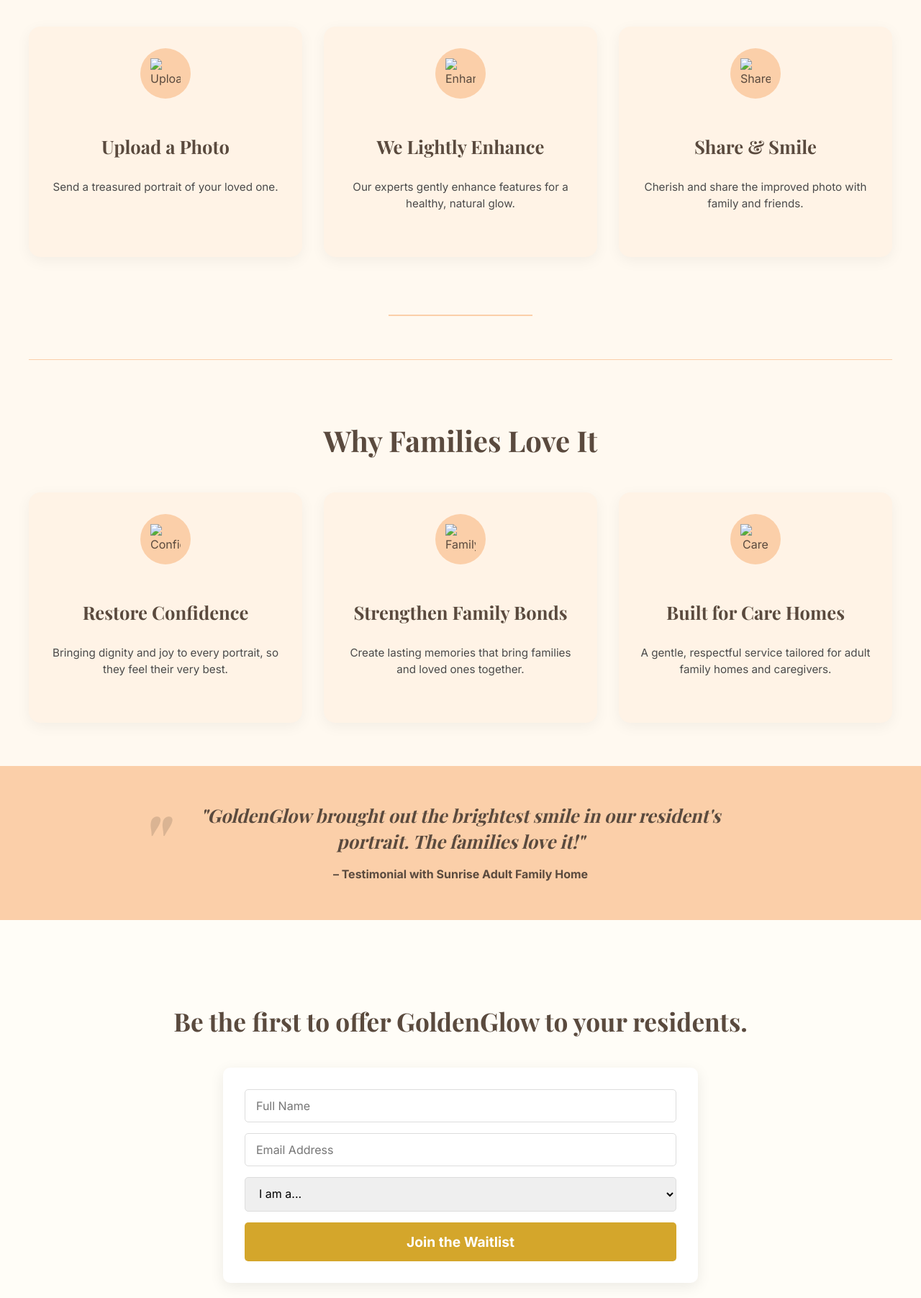
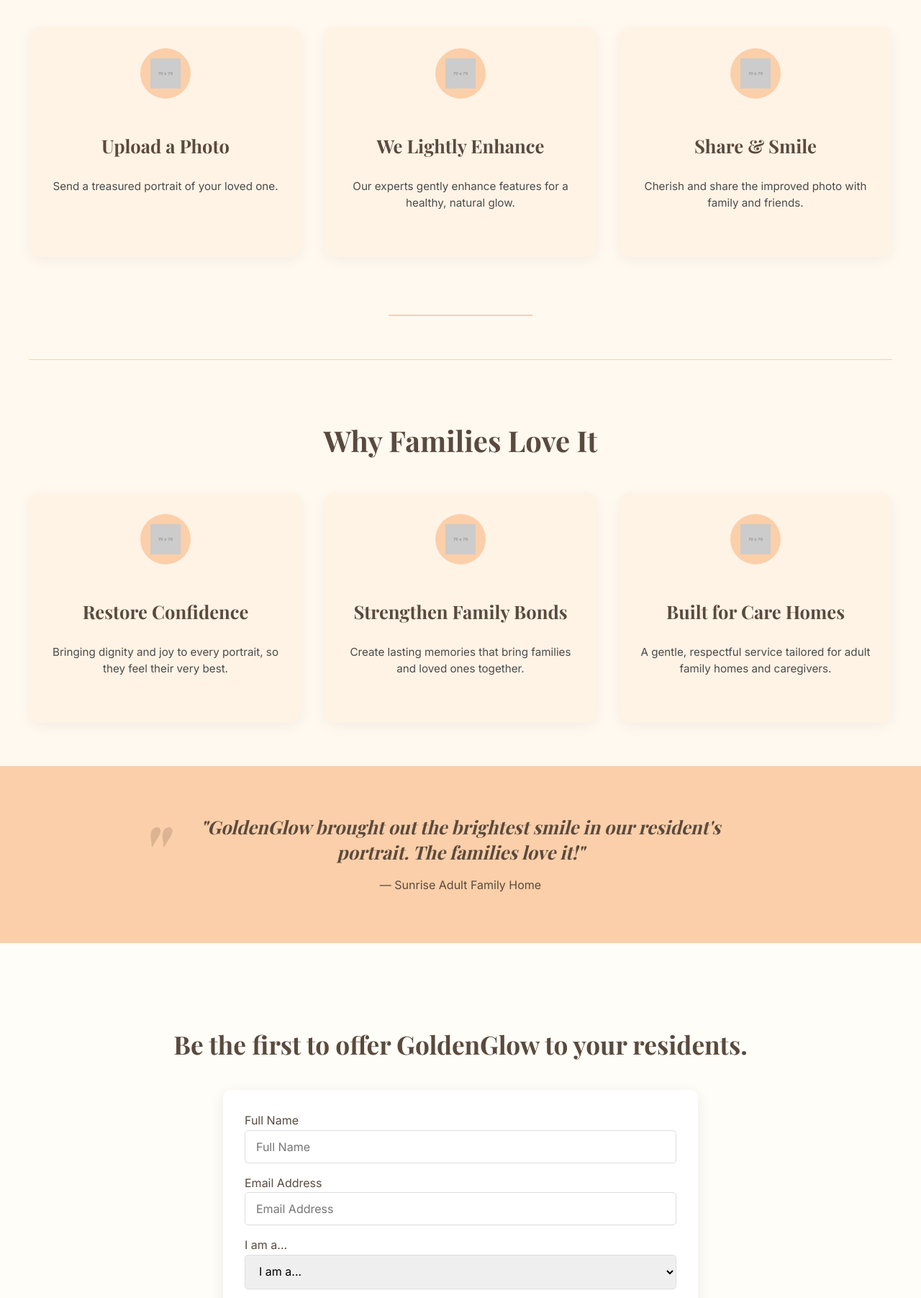
Before and after one commit to Calebcarhart1/GoldenGlow, a plain HTML site: page index.html in a window 1280 px wide. Shown: the part 652-2455 px from the top of the page at 72% size. Drawn offline with nearby package versions, Linux system fonts and the light colour scheme; placeholder pictures from the web are drawn by us.

Commit message:
new features

```diff
--- a/index.html
+++ b/index.html
@@ -4,7 +4,28 @@
 <head>
     <meta charset="UTF-8">
     <meta name="viewport" content="width=device-width, initial-scale=1.0">
+    <meta name="description"
+        content="Experience gentle photo enhancement for seniors with GoldenGlow.life. We bring out their best glow, creating healthier, happier, and more confident portraits.">
     <title>GoldenGlow.life - Bring Out Their Best Glow</title>
+    <link rel="canonical" href="http://goldenglow.life/">
+
+    <!-- Open Graph / Facebook -->
+    <meta property="og:type" content="website">
+    <meta property="og:url" content="http://goldenglow.life/">
+    <meta property="og:title" content="GoldenGlow.life - Bring Out Their Best Glow">
+    <meta property="og:description"
+        content="Experience gentle photo enhancement for seniors with GoldenGlow.life. We bring out their best glow, creating healthier, happier, and more confident portraits.">
+    <meta property="og:image" content="http://goldenglow.life/GoldenGlowIcon.png">
+
+    <!-- Twitter -->
+    <meta name="twitter:card" content="summary_large_image">
+    <meta name="twitter:url" content="http://goldenglow.life/">
+    <meta name="twitter:title" content="GoldenGlow.life - Bring Out Their Best Glow">
+    <meta name="twitter:description"
+        content="Experience gentle photo enhancement for seniors with GoldenGlow.life. We bring out their best glow, creating healthier, happier, and more confident portraits.">
+    <meta name="twitter:image" content="http://goldenglow.life/GoldenGlowIcon.png">
+
+    <link rel="preconnect" href="https://fonts.gstatic.com" crossorigin>
     <link rel="stylesheet" href="style.css">
     <link
         href="https://fonts.googleapis.com/css2?family=Playfair+Display:wght@700&family=Lato:wght@400;700&family=Inter:wght@400;700&display=swap"
@@ -12,6 +33,7 @@
 </head>
 
 <body>
+    <a href="#main-content" class="skip-link">Skip to content</a>
     <header class="hero-section">
         <nav class="navbar">
             <div class="logo">
@@ -27,34 +49,38 @@
                 <h1>Bring Out Their Best Glow.</h1>
                 <p>We gently enhance elderly portraits to help them look healthier, happier, and more confident — for
                     memories that shine.</p>
-                <button class="cta-button">Join the Waitlist</button>
+                <a href="#waitlist" class="cta-button" role="button">Join the Waitlist</a>
             </div>
             <div class="hero-image">
-                <img src="placeholder_hero_image.png" alt="Before and after enhanced portrait">
+                <img src="heroimage.png" alt="Before and after enhanced portrait" loading="lazy" decoding="async">
             </div>
         </div>
     </header>
 
+    <main id="main-content">
         <section class="section-container how-it-works-new" id="how-it-works">
             <h2>How GoldenGlow Works</h2>
             <div class="cards-grid">
                 <div class="card">
                     <div class="card-icon">
-                    <img src="upload-icon.png" alt="Upload icon">
+                        <img src="https://placehold.co/70x70/FBCFA9/5A4A3E?text=Up" alt="Upload icon" loading="lazy"
+                            decoding="async">
                     </div>
                     <h3 class="card-title">Upload a Photo</h3>
                     <p class="card-description">Send a treasured portrait of your loved one.</p>
                 </div>
                 <div class="card">
                     <div class="card-icon">
-                    <img src="enhance-icon.png" alt="Enhance icon">
+                        <img src="https://placehold.co/70x70/FBCFA9/5A4A3E?text=Enh" alt="Enhance icon" loading="lazy"
+                            decoding="async">
                     </div>
                     <h3 class="card-title">We Lightly Enhance</h3>
                     <p class="card-description">Our experts gently enhance features for a healthy, natural glow.</p>
                 </div>
                 <div class="card">
                     <div class="card-icon">
-                    <img src="share-icon.png" alt="Share icon">
+                        <img src="https://placehold.co/70x70/FBCFA9/5A4A3E?text=Shr" alt="Share icon" loading="lazy"
+                            decoding="async">
                     </div>
                     <h3 class="card-title">Share & Smile</h3>
                     <p class="card-description">Cherish and share the improved photo with family and friends.</p>
@@ -69,43 +95,58 @@
             <div class="cards-grid">
                 <div class="card">
                     <div class="card-icon">
-                    <img src="confidence-icon.png" alt="Confidence icon">
+                        <img src="https://placehold.co/70x70/FBCFA9/5A4A3E?text=Conf" alt="Confidence icon"
+                            loading="lazy" decoding="async">
                     </div>
                     <h3 class="card-title">Restore Confidence</h3>
-                <p class="card-description">Bringing dignity and joy to every portrait, so they feel their very best.
+                    <p class="card-description">Bringing dignity and joy to every portrait, so they feel their very
+                        best.
                     </p>
                 </div>
                 <div class="card">
                     <div class="card-icon">
-                    <img src="bonds-icon.png" alt="Family bonds icon">
+                        <img src="https://placehold.co/70x70/FBCFA9/5A4A3E?text=Bond" alt="Family bonds icon"
+                            loading="lazy" decoding="async">
                     </div>
                     <h3 class="card-title">Strengthen Family Bonds</h3>
                     <p class="card-description">Create lasting memories that bring families and loved ones together.</p>
                 </div>
                 <div class="card">
                     <div class="card-icon">
-                    <img src="care-icon.png" alt="Care home icon">
+                        <img src="https://placehold.co/70x70/FBCFA9/5A4A3E?text=Care" alt="Care home icon"
+                            loading="lazy" decoding="async">
                     </div>
                     <h3 class="card-title">Built for Care Homes</h3>
-                <p class="card-description">A gentle, respectful service tailored for adult family homes and caregivers.
+                    <p class="card-description">A gentle, respectful service tailored for adult family homes and
+                        caregivers.
                     </p>
                 </div>
             </div>
         </section>
 
         <section class="testimonial-section">
+            <figure>
                 <blockquote>
                     "GoldenGlow brought out the brightest smile in our resident's portrait. The families love it!"
                 </blockquote>
-        <cite>– Testimonial with Sunrise Adult Family Home</cite>
+                <figcaption>— Sunrise Adult Family Home</figcaption>
+            </figure>
         </section>
 
         <section id="waitlist" class="waitlist-section">
             <h2>Be the first to offer GoldenGlow to your residents.</h2>
             <form class="waitlist-form">
-            <input type="text" name="fullName" placeholder="Full Name" required>
-            <input type="email" name="email" placeholder="Email Address" required>
-            <select name="role" required>
+                <div>
+                    <label for="fullName">Full Name</label>
+                    <input type="text" id="fullName" name="fullName" placeholder="Full Name" required>
+                </div>
+                <div>
+                    <label for="email">Email Address</label>
+                    <input type="email" id="email" name="email" placeholder="Email Address" required>
+                </div>
+                <div>
+                    <label for="role">I am a...</label>
+                    <select name="role" id="role" required>
                         <option value="" disabled selected>I am a...</option>
                         <option value="care_home_owner">Care Home Owner/Operator</option>
                         <option value="family_member">Family Member</option>
@@ -113,13 +154,15 @@
                         <option value="resident">Resident</option>
                         <option value="other">Other</option>
                     </select>
+                </div>
                 <button type="submit" class="cta-button">Join the Waitlist</button>
             </form>
         </section>
+    </main>
 
     <footer class="footer-section">
         <div class="footer-logo">
-            <img src="GoldenGlowIcon.png" alt="GoldenGlow Logo"> GoldenGlow.life
+            <img src="GoldenGlowIcon.png" alt="GoldenGlow Logo" loading="lazy" decoding="async"> GoldenGlow.life
         </div>
         <div class="footer-links">
             <p>Contact: info@goldenglow.life</p>
--- a/style.css
+++ b/style.css
@@ -521,3 +521,21 @@
     font-style: italic;
     /* Optional: adds emphasis */
 }
+
+/* Skip Link Accessibility */
+.skip-link {
+    position: absolute;
+    top: -40px;
+    /* Positioned off-screen */
+    left: 0;
+    background: #000;
+    color: white;
+    padding: 8px;
+    z-index: 100;
+    text-decoration: none;
+}
+
+.skip-link:focus {
+    top: 0;
+    /* Bring it on-screen when focused */
+}
```
Also changed, not shown: 1GoldenGlowIcon.png (added), GoldenGlowIcon.png, 1 other file. Lines whose indentation alone changed are shown as unchanged.
